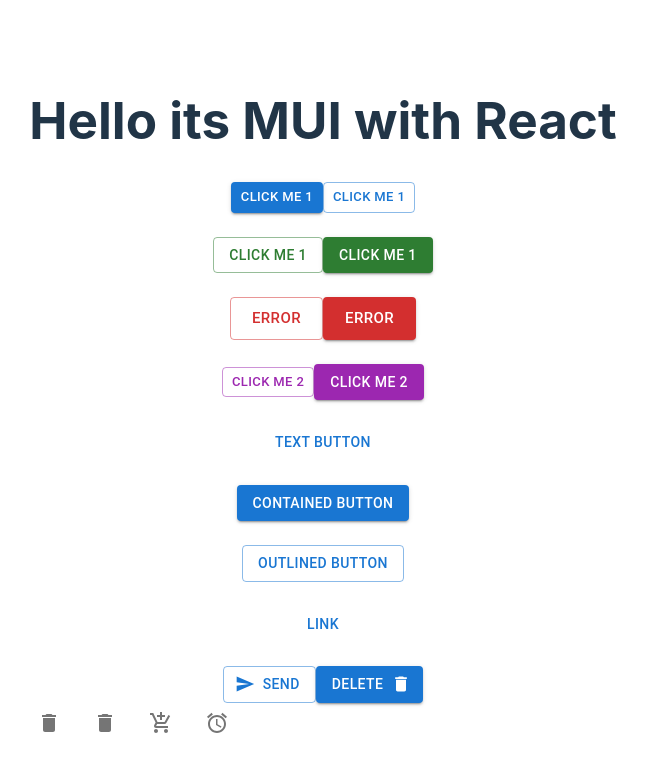
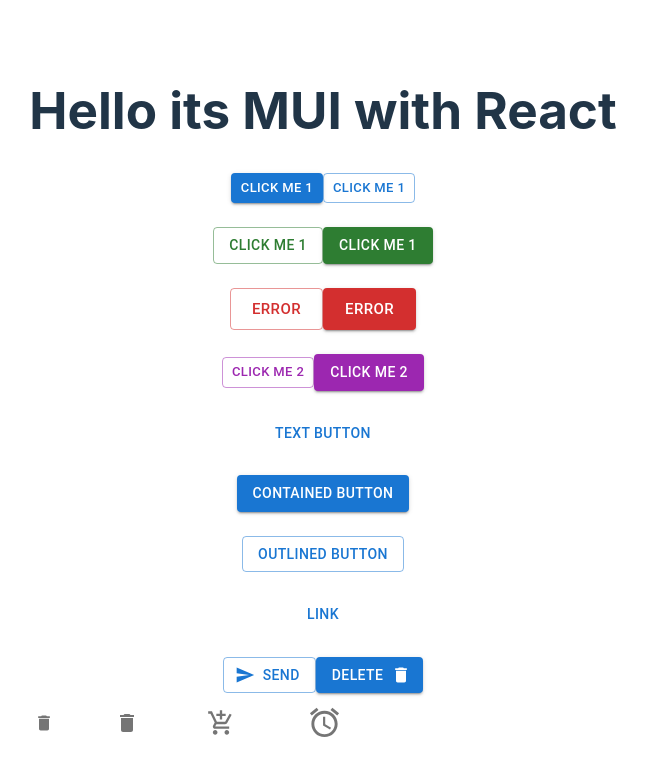
Before and after one commit to bhagyashreeghude/ReactWithMaterialUI, a React (Vite) app: page / in a window 1280 px wide. Shown: the top 776 px of the page, without its empty margins (317-964 px from the left). Built offline with nearby package versions, Linux system fonts and the light colour scheme.

Commit message:
fontsize1.3

```diff
--- a/src/App.jsx
+++ b/src/App.jsx
@@ -71,18 +71,18 @@
       {/* button icons */}
 
 
-        <Stack direction="row" spacing={2}>
-          <IconButton aria-label="delete">
-            <DeleteIcon />
+        <Stack direction="row" spacing={6}>
+          <IconButton aria-label="delete" size="small">
+            <DeleteIcon  fontSize="small"/>
           </IconButton>
-          <IconButton aria-label="delete">
-            <DeleteIcon />
+          <IconButton aria-label="delete" size="medium">
+            <DeleteIcon  fontSize="inherit"/>
           </IconButton>
-          <IconButton aria-label="add to shopping cart">
-            <AddShoppingCartIcon />
+          <IconButton aria-label="add to shopping cart" size="large">
+            <AddShoppingCartIcon fontSize="inherit" />
           </IconButton>
-          <IconButton aria-label="alarm">
-            <AlarmIcon />
+          <IconButton aria-label="alarm" size="large">
+            <AlarmIcon fontSize="large"/>
           </IconButton>
 
         </Stack>
```
